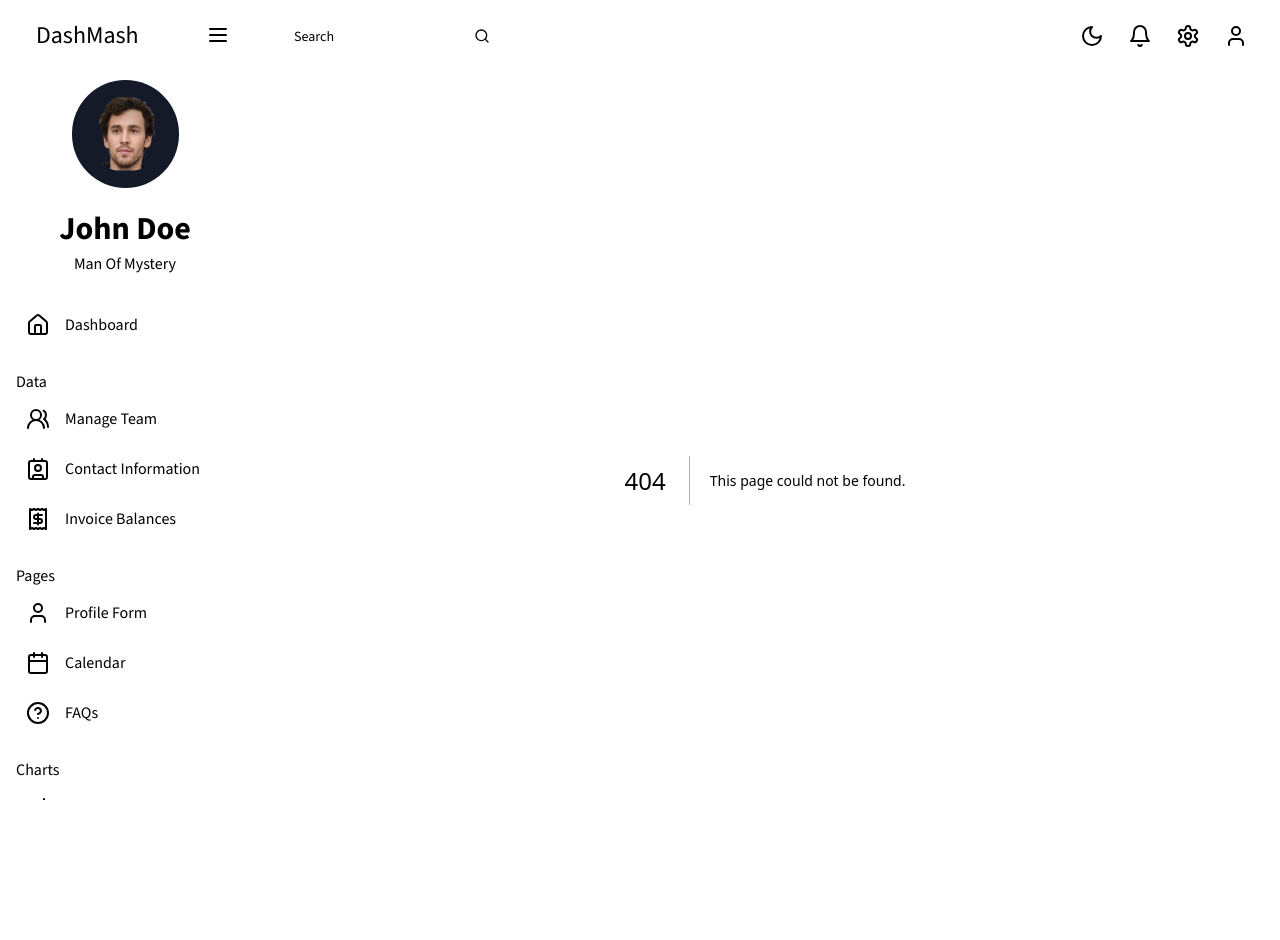
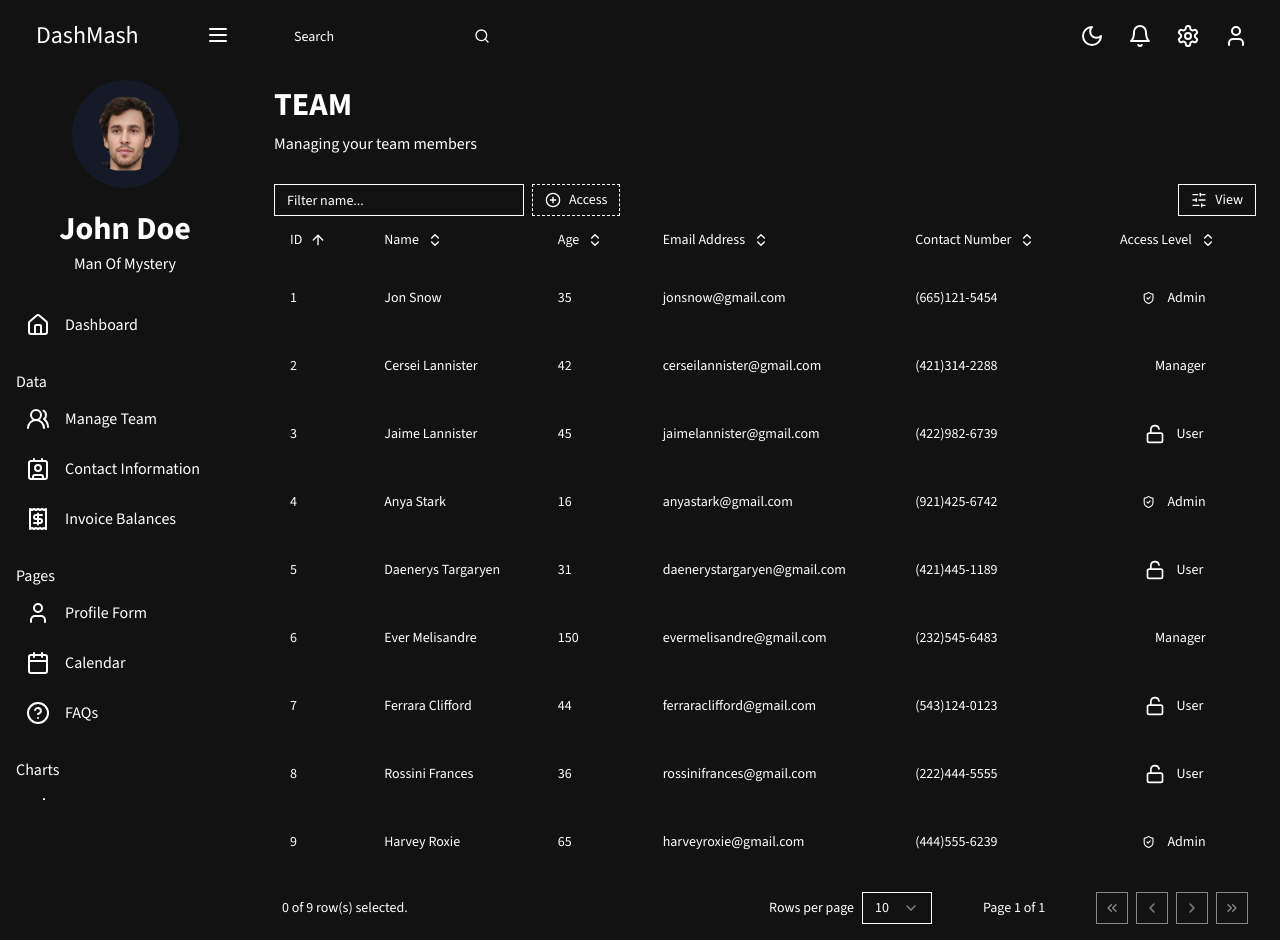
Before and after one commit to Achronus/admin-dashboard, a Next.js app in the folder frontend/: page /team in a window 1280 px wide. Before the commit this address had no page. Before the commit the page ends 896 px from the top, so only its background shows below. Built offline with nearby package versions, Linux system fonts and the light colour scheme.

Commit message:
Add content to `Team` page with mock data

```diff
--- /dev/null
+++ b/frontend/src/app/team/page.tsx
@@ -0,0 +1,87 @@
+"use client";
+
+import { DataTable } from "@/components/DataTable";
+import { DataTableColumnHeader } from "@/components/DataTable/header";
+import Header from "@/components/Header";
+import { accessIcons } from "@/data/icons";
+import { mockDataTeam } from "@/data/mockData";
+import { cn } from "@/lib/utils";
+import { TeamMember } from "@/types/data";
+import { ColumnDef } from "@tanstack/react-table";
+
+export const columns: ColumnDef<TeamMember>[] = [
+  {
+    accessorKey: "id",
+    header: ({ column }) => {
+      return <DataTableColumnHeader column={column} title="ID" />;
+    },
+  },
+  {
+    accessorKey: "name",
+    header: ({ column }) => {
+      return <DataTableColumnHeader column={column} title="Name" />;
+    },
+  },
+  {
+    accessorKey: "age",
+    header: ({ column }) => {
+      return <DataTableColumnHeader column={column} title="Age" />;
+    },
+  },
+  {
+    accessorKey: "email",
+    header: ({ column }) => {
+      return <DataTableColumnHeader column={column} title="Email Address" />;
+    },
+  },
+
+  {
+    accessorKey: "phone",
+    header: ({ column }) => {
+      return <DataTableColumnHeader column={column} title="Contact Number" />;
+    },
+  },
+  {
+    accessorKey: "access",
+    header: ({ column }) => {
+      return (
+        <DataTableColumnHeader
+          column={column}
+          title="Access Level"
+          className="justify-center"
+        />
+      );
+    },
+    filterFn: (row, id, value) => {
+      return value.includes(row.getValue(id));
+    },
+    cell: ({ row: { original } }) => {
+      return (
+        <div
+          className={cn(
+            "w-[60%] my-0 mx-auto p-2 flex justify-center items-center gap-2 rounded",
+            original.access === "admin"
+              ? "bg-accent-green-600"
+              : "bg-accent-green-700"
+          )}
+        >
+          {accessIcons.find((item) => item.name === original.access)!.icon}
+          <span className="text-gray-100 ml-1">
+            {original.access[0].toUpperCase() + original.access.substring(1)}
+          </span>
+        </div>
+      );
+    },
+  },
+];
+
+const Team = () => {
+  return (
+    <section className="flex flex-col">
+      <Header title="TEAM" subTitle="Managing your team members" />
+      <DataTable columns={columns} data={mockDataTeam} />
+    </section>
+  );
+};
+
+export default Team;
--- /dev/null
+++ b/frontend/src/data/icons.tsx
@@ -0,0 +1,17 @@
+import { AccessIcon } from "@/types/data";
+import { LockOpen, ShieldBan, ShieldCheck } from "lucide-react";
+
+export const accessIcons: AccessIcon[] = [
+  {
+    name: "admin",
+    icon: <ShieldCheck size={20} />,
+  },
+  {
+    name: "manager",
+    icon: <ShieldBan size={20} />,
+  },
+  {
+    name: "user",
+    icon: <LockOpen size={20} />,
+  },
+];
--- /dev/null
+++ b/frontend/src/data/mockData.ts
@@ -0,0 +1,88 @@
+import { tokens } from "@/lib/utils";
+import { DataTableColumnFilter, TeamMember } from "@/types/data";
+
+export const mockDataTeam: TeamMember[] = [
+  {
+    id: 1,
+    name: "Jon Snow",
+    email: "jonsnow@gmail.com",
+    age: 35,
+    phone: "(665)121-5454",
+    access: "admin",
+  },
+  {
+    id: 2,
+    name: "Cersei Lannister",
+    email: "cerseilannister@gmail.com",
+    age: 42,
+    phone: "(421)314-2288",
+    access: "manager",
+  },
+  {
+    id: 3,
+    name: "Jaime Lannister",
+    email: "jaimelannister@gmail.com",
+    age: 45,
+    phone: "(422)982-6739",
+    access: "user",
+  },
+  {
+    id: 4,
+    name: "Anya Stark",
+    email: "anyastark@gmail.com",
+    age: 16,
+    phone: "(921)425-6742",
+    access: "admin",
+  },
+  {
+    id: 5,
+    name: "Daenerys Targaryen",
+    email: "daenerystargaryen@gmail.com",
+    age: 31,
+    phone: "(421)445-1189",
+    access: "user",
+  },
+  {
+    id: 6,
+    name: "Ever Melisandre",
+    email: "evermelisandre@gmail.com",
+    age: 150,
+    phone: "(232)545-6483",
+    access: "manager",
+  },
+  {
+    id: 7,
+    name: "Ferrara Clifford",
+    email: "ferraraclifford@gmail.com",
+    age: 44,
+    phone: "(543)124-0123",
+    access: "user",
+  },
+  {
+    id: 8,
+    name: "Rossini Frances",
+    email: "rossinifrances@gmail.com",
+    age: 36,
+    phone: "(222)444-5555",
+    access: "user",
+  },
+  {
+    id: 9,
+    name: "Harvey Roxie",
+    email: "harveyroxie@gmail.com",
+    age: 65,
+    phone: "(444)555-6239",
+    access: "admin",
+  },
+];
+
+export const TeamFilterColumns: DataTableColumnFilter[] = [
+  {
+    name: "access",
+    options: [
+      { label: "Admin", value: "admin" },
+      { label: "Manager", value: "manager" },
+      { label: "User", value: "user" },
+    ],
+  },
+];
--- /dev/null
+++ b/frontend/src/types/data.ts
@@ -0,0 +1,31 @@
+export type TeamAccessRoles = "admin" | "manager" | "user";
+
+export type TeamMember = {
+  id: number;
+  name: string;
+  email: string;
+  age: number;
+  phone: string;
+  access: TeamAccessRoles;
+};
+
+export type AccessIcon = {
+  name: TeamAccessRoles;
+  icon: JSX.Element;
+};
+
+export type DataTableFilterOption = {
+  label: string;
+  value: string;
+  icon?: React.ComponentType<{ className?: string }>;
+};
+
+export type DataTableFilterInput = {
+  column: string;
+  placeholder: string;
+};
+
+export type DataTableColumnFilter = {
+  name: string;
+  options: DataTableFilterOption[];
+};
```
